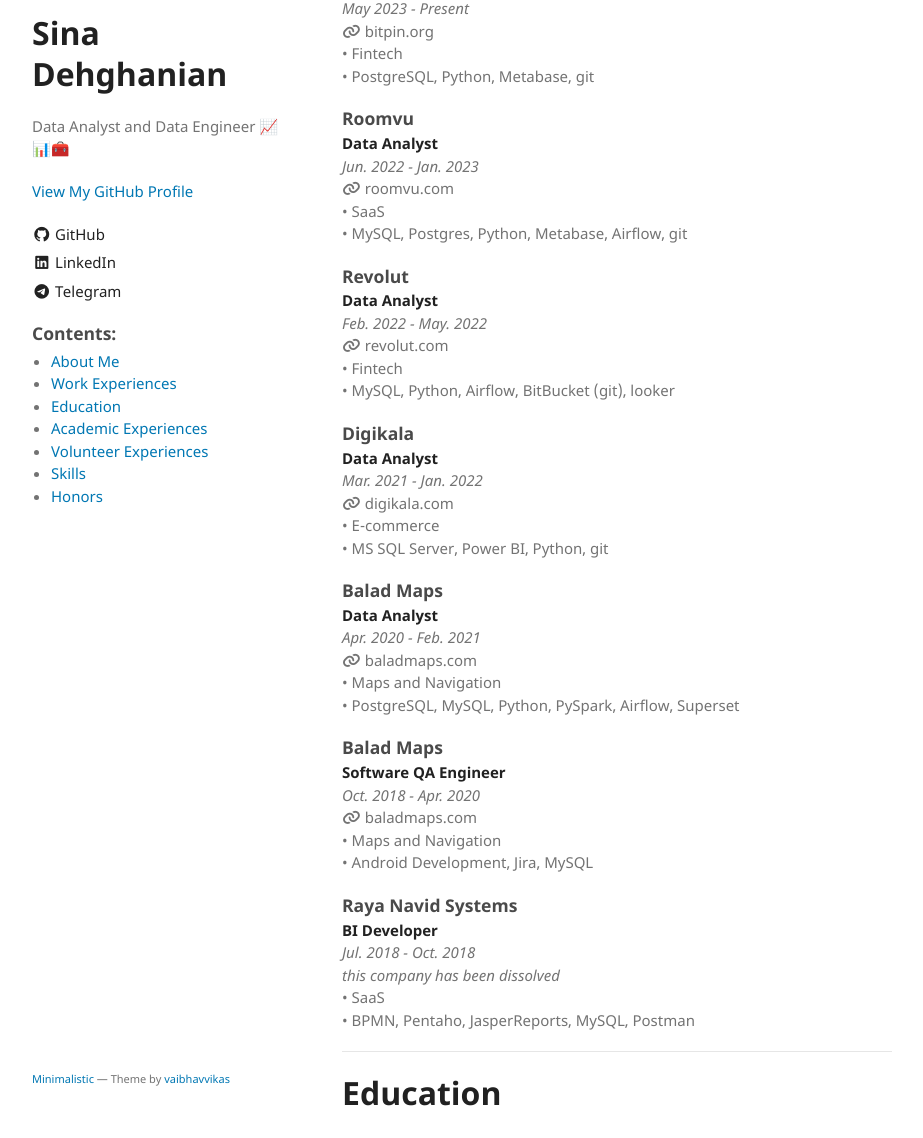
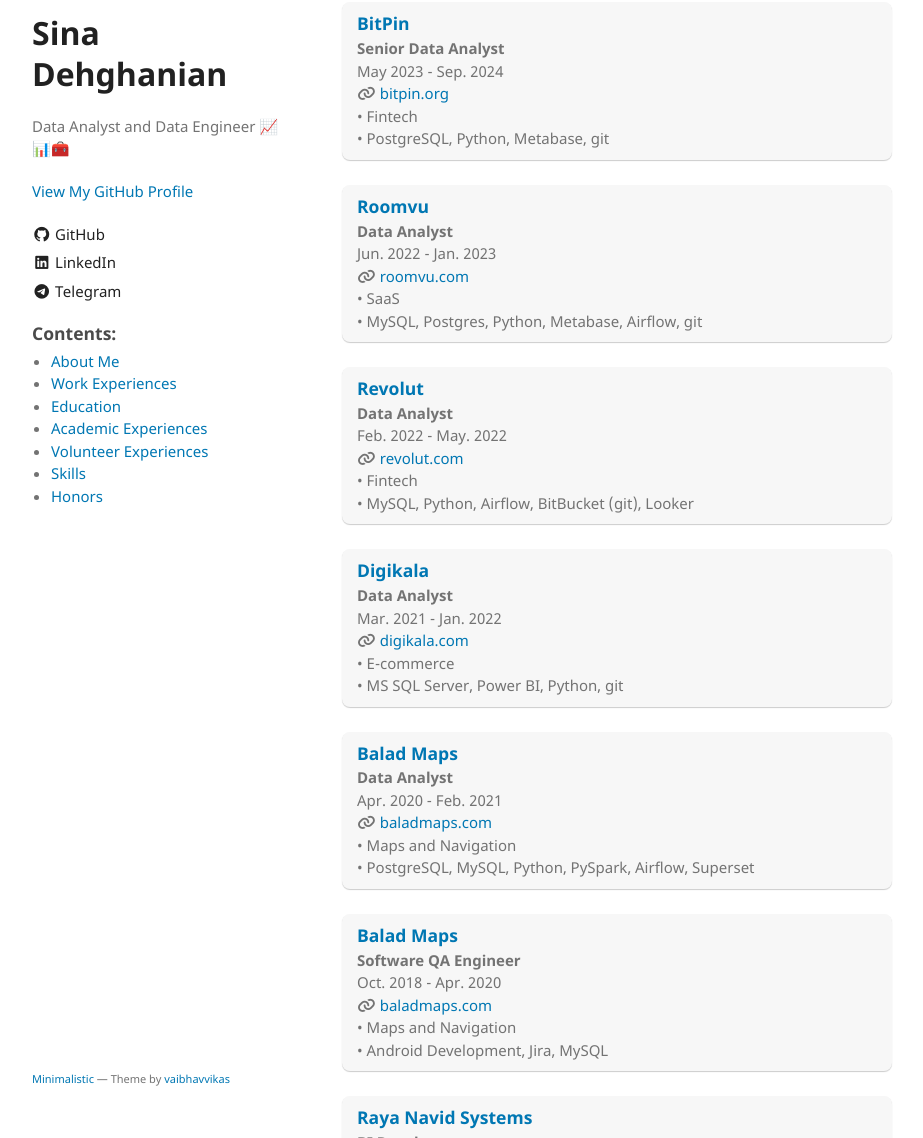
Before and after one commit to DehghanianSina/DehghanianSina.github.io, a Jekyll site: the page built from index.md, in a window 1280 px wide and 1400 px high, scrolled down 900 px, cut to the strip 262-1400 px from the top of the window. Shown: the whole strip, without its empty margins (178-1101 px from the left). Built offline with Jekyll 4.4.1, drawn with Linux system fonts in a browser that asks for light colours; the repository's description, which GitHub fills in, is left out; some of the changed text lies outside the part shown.

Commit message:
refactor work experience items

```diff
--- a/index.md
+++ b/index.md
@@ -18,61 +18,86 @@ Let's get in touch and discover how Sina Dehghanian's meticulous approach to dat
 
 # Work Experiences
 
-<h3 style="margin-bottom:2px;">SnappFood</h3>
-**Senior Data Analyst**
-*Oct. 2024 - now*
-<i class="fa-solid fa-link"></i> snappfood.ir
-• E-commerce
-• PySpark, Python, RudderStack, MS&nbsp;SQL&nbsp;Server, PostgreSQL, Metabase, git
+<div class="card">
+  <h3>SnappFood</h3>
+  <p><b>Senior Data Analyst</b></p>
+  <p>Oct. 2024 - now</p>
+  <i class="fa-solid fa-link"></i> <a href="https://snappfood.ir" target="_blank">snappfood.ir</a><br>
+  • E-commerce<br>
+  • PySpark, Python, RudderStack, MS&nbsp;SQL&nbsp;Server, PostgreSQL, Metabase, git<br>
+  <a href="/work-experiences/#snappfood"><span class="card-link-spanner"></span></a>
+</div>
 
-<h3 style="margin-bottom:2px;">BitPin</h3>
-**Senior Data Analyst**
-*May 2023 - Present*
-<i class="fa-solid fa-link"></i> bitpin.org
-• Fintech
-• PostgreSQL, Python, Metabase, git
+<div class="card">
+  <h3>BitPin</h3>
+  <p><b>Senior Data Analyst</b></p>
+  <p>May 2023 - Sep. 2024</p>
+  <i class="fa-solid fa-link"></i> <a href="https://bitpin.org" target="_blank">bitpin.org</a><br>
+  • Fintech<br>
+  • PostgreSQL, Python, Metabase, git<br>
+  <a href="/work-experiences/#bitpin"><span class="card-link-spanner"></span></a>
+</div>
 
-<h3 style="margin-bottom:2px;">Roomvu</h3>
-**Data Analyst**
-*Jun. 2022 - Jan. 2023*
-<i class="fa-solid fa-link"></i> roomvu.com
-• SaaS
-• MySQL, Postgres, Python, Metabase, Airflow, git
+<div class="card">
+  <h3>Roomvu</h3>
+  <p><b>Data Analyst</b></p>
+  <p>Jun. 2022 - Jan. 2023</p>
+  <i class="fa-solid fa-link"></i> <a href="https://roomvu.com" target="_blank">roomvu.com</a><br>
+  • SaaS<br>
+  • MySQL, Postgres, Python, Metabase, Airflow, git<br>
+  <a href="/work-experiences/#roomvu"><span class="card-link-spanner"></span></a>
+</div>
 
-<h3 style="margin-bottom:2px;">Revolut</h3>
-**Data Analyst**
-*Feb. 2022 - May. 2022*
-<i class="fa-solid fa-link"></i> revolut.com
-• Fintech
-• MySQL, Python, Airflow, BitBucket (git), looker
+<div class="card">
+  <h3>Revolut</h3>
+  <p><b>Data Analyst</b></p>
+  <p>Feb. 2022 - May. 2022</p>
+  <i class="fa-solid fa-link"></i> <a href="https://revolut.com" target="_blank">revolut.com</a><br>
+  • Fintech <br>
+  • MySQL, Python, Airflow, BitBucket (git), Looker <br>
+  <a href="/work-experiences/#revolut"><span class="card-link-spanner"></span></a>
+</div>
 
-<h3 style="margin-bottom:2px;">Digikala</h3>
-**Data Analyst**
-*Mar. 2021 - Jan. 2022*
-<i class="fa-solid fa-link"></i> digikala.com
-• E-commerce
-• MS&nbsp;SQL&nbsp;Server, Power&nbsp;BI, Python, git
+<div class="card">
+  <h3>Digikala</h3>
+  <p><b>Data Analyst</b></p>
+  <p>Mar. 2021 - Jan. 2022</p>
+  <i class="fa-solid fa-link"></i> <a href="https://digikala.com" target="_blank">digikala.com</a><br>
+  • E-commerce <br>
+  • MS&nbsp;SQL&nbsp;Server, Power&nbsp;BI, Python, git <br>
+  <a href="/work-experiences/#digikala"><span class="card-link-spanner"></span></a>
+</div>
 
-<h3 style="margin-bottom:2px;">Balad Maps</h3>
-**Data Analyst**
-*Apr. 2020 - Feb. 2021*
-<i class="fa-solid fa-link"></i> baladmaps.com
-• Maps and Navigation
-• PostgreSQL, MySQL, Python, PySpark, Airflow, Superset
+<div class="card">
+  <h3>Balad Maps</h3>
+  <p><b>Data Analyst</b></p>
+  <p>Apr. 2020 - Feb. 2021</p>
+  <i class="fa-solid fa-link"></i> <a href="https://baladmaps.com" target="_blank">baladmaps.com</a><br>
+  • Maps and Navigation <br>
+  • PostgreSQL, MySQL, Python, PySpark, Airflow, Superset <br>
+  <a href="/work-experiences/#baladmaps"><span class="card-link-spanner"></span></a>
+</div>
 
-<h3 style="margin-bottom:2px;">Balad Maps</h3>
-**Software QA Engineer**
-*Oct. 2018 - Apr. 2020*
-<i class="fa-solid fa-link"></i> baladmaps.com
-• Maps and Navigation
-• Android Development, Jira, MySQL
+<div class="card">
+  <h3>Balad Maps</h3>
+  <p><b>Software QA Engineer</b></p>
+  <p>Oct. 2018 - Apr. 2020</p>
+  <i class="fa-solid fa-link"></i> <a href="https://baladmaps.com" target="_blank">baladmaps.com</a><br>
+  • Maps and Navigation <br>
+  • Android Development, Jira, MySQL <br>
+  <a href="/work-experiences/#baladmaps"><span class="card-link-spanner"></span></a>
+</div>
 
-<h3 style="margin-bottom:2px;">Raya Navid Systems</h3>
-**BI Developer**
-*Jul. 2018 - Oct. 2018*
-*this company has been dissolved*
-• SaaS
-• BPMN, Pentaho, JasperReports, MySQL, Postman
+<div class="card">
+  <h3>Raya Navid Systems</h3>
+  <p><b>BI Developer</b></p>
+  <p>Jul. 2018 - Oct. 2018</p>
+  *this company has been dissolved* <br>
+  • SaaS <br>
+  • BPMN, Pentaho, JasperReports, MySQL, Postman <br>
+  <a href="/work-experiences/#rns"><span class="card-link-spanner"></span></a>
+</div>
+
 
 ---
 
```
Also changed, not shown: work-experiences.md (+9 -9 lines).
